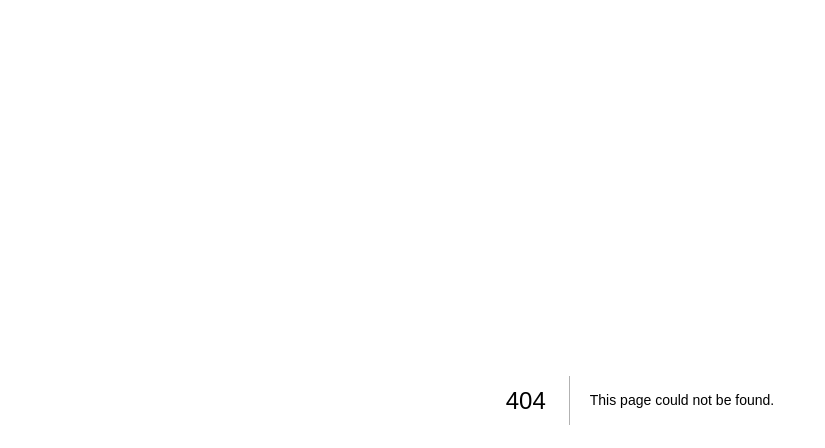
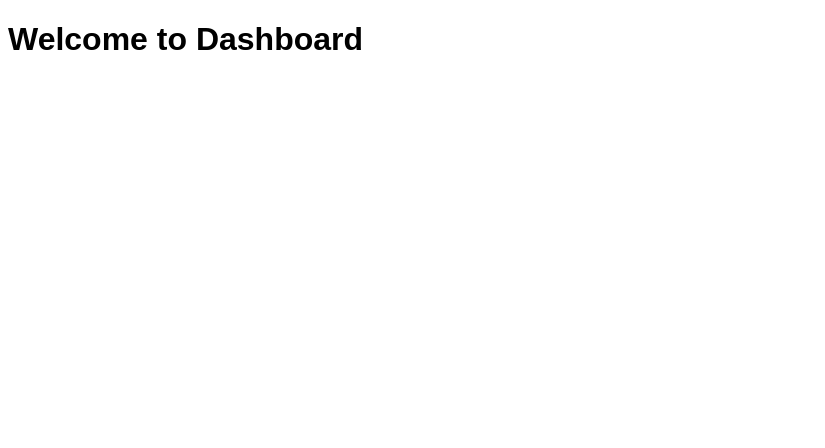
Before and after one commit to hamza-nabil-2000/NextJS-Projects, a Next.js app in the folder resto-app/: page /restaurant/dashboard in a window 1280 px wide. Before the commit this address had no page. Shown: the top 448 px of the page, without its empty margins (0-825 px from the left). Built offline with nearby package versions, Linux system fonts and the light colour scheme.

Commit message:
Add Dashboard component with welcome message

```diff
--- /dev/null
+++ b/resto-app/src/app/restaurant/dashboard/page.js
@@ -0,0 +1,9 @@
+const Dashboard = () => {
+  return (
+    <div>
+      <h1>Welcome to Dashboard</h1>
+    </div>
+  );
+};
+
+export default Dashboard;
```
